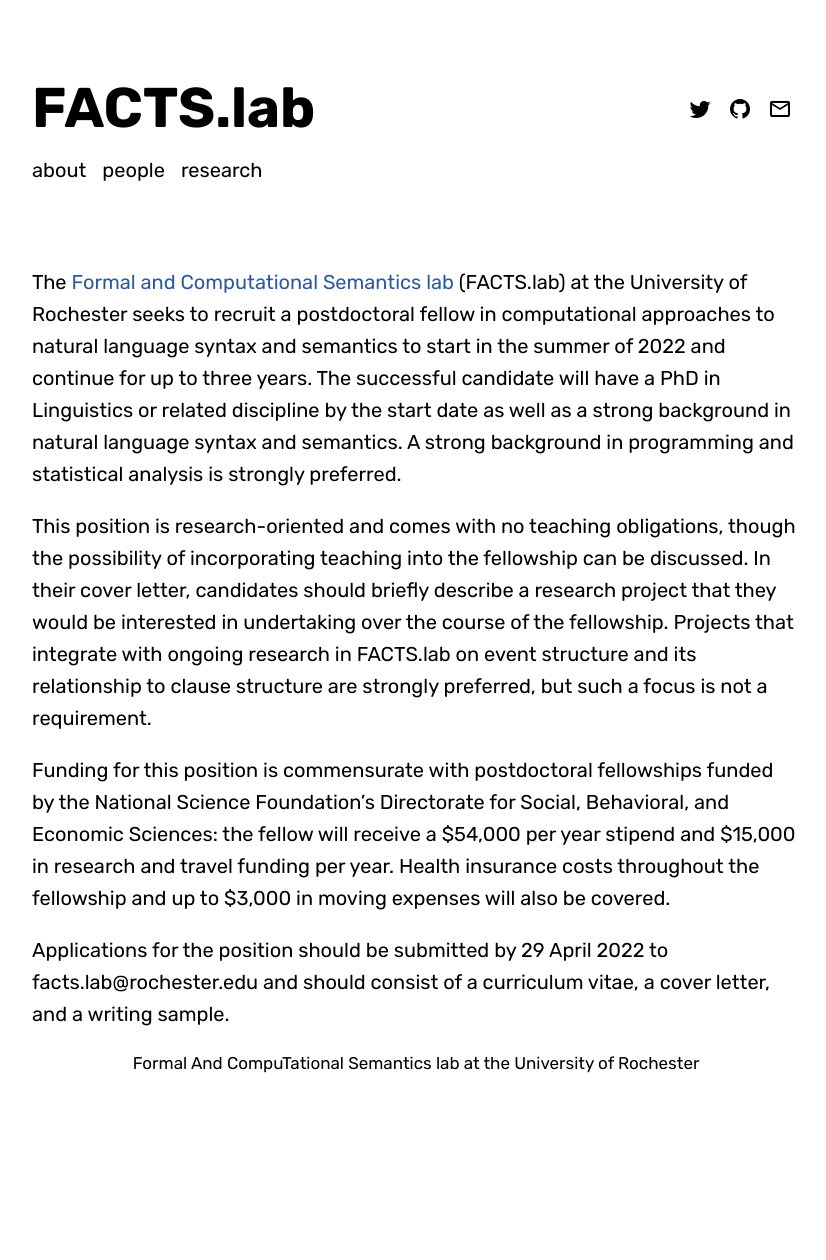
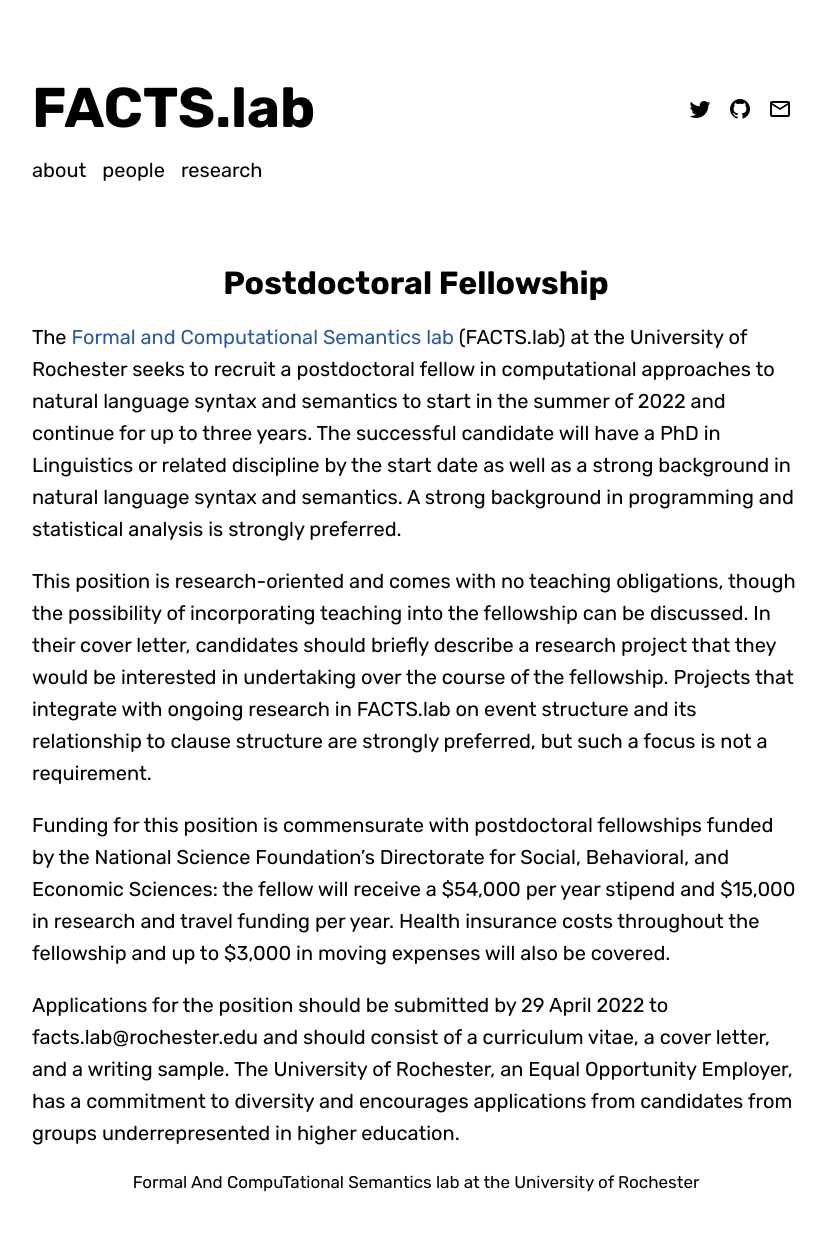
Before and after one commit to FACTSlab/factslab.github.io, a Jekyll site: the page built from postdoc.md, in a window 1280 px wide. Shown: the whole page, without its empty margins (224-1050 px from the left). Built offline with Jekyll 4.4.1, drawn with Linux system fonts in a browser that asks for light colours; some web fonts are replaced; before the commit the page ends 1141 px from its top, so only the background shows below that.

Commit message:
adds title to postdoc ad

```diff
--- a/postdoc.md
+++ b/postdoc.md
@@ -5,10 +5,12 @@
 published: true
 ---
 
+<center><h1>Postdoctoral Fellowship</h1></center>
+
 The [Formal and Computational Semantics lab](http://factslab.io/) (FACTS.lab) at the University of Rochester seeks to recruit a postdoctoral fellow in computational approaches to natural language syntax and semantics to start in the summer of 2022 and continue for up to three years. The successful candidate will have a PhD in Linguistics or related discipline by the start date as well as a strong background in natural language syntax and semantics. A strong background in programming and statistical analysis is strongly preferred.
 
 This position is research-oriented and comes with no teaching obligations, though the possibility of incorporating teaching into the fellowship can be discussed. In their cover letter, candidates should briefly describe a research project that they would be interested in undertaking over the course of the fellowship. Projects that integrate with ongoing research in FACTS.lab on event structure and its relationship to clause structure are strongly preferred, but such a focus is not a requirement.
 
 Funding for this position is commensurate with postdoctoral fellowships funded by the National Science Foundation's Directorate for Social, Behavioral, and Economic Sciences: the fellow will receive a $54,000 per year stipend and $15,000 in research and travel funding per year. Health insurance costs throughout the fellowship and up to $3,000 in moving expenses will also be covered.
 
-Applications for the position should be submitted by 29 April 2022 to facts.lab@rochester.edu and should consist of a curriculum vitae, a cover letter, and a writing sample.
+Applications for the position should be submitted by 29 April 2022 to facts.lab@rochester.edu and should consist of a curriculum vitae, a cover letter, and a writing sample. 	The University of Rochester, an Equal Opportunity Employer, has a commitment to diversity and encourages applications from candidates from groups underrepresented in higher education.
```
